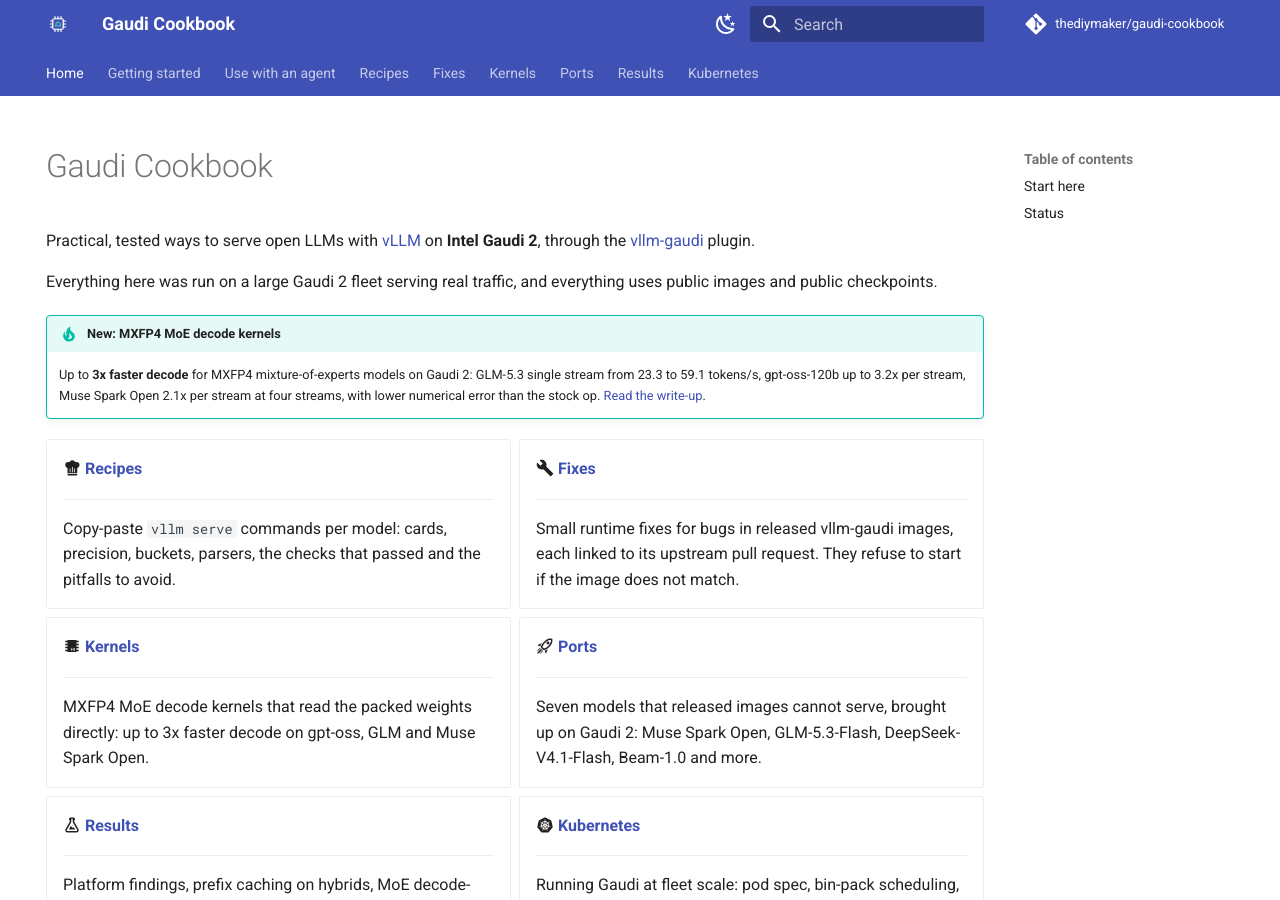
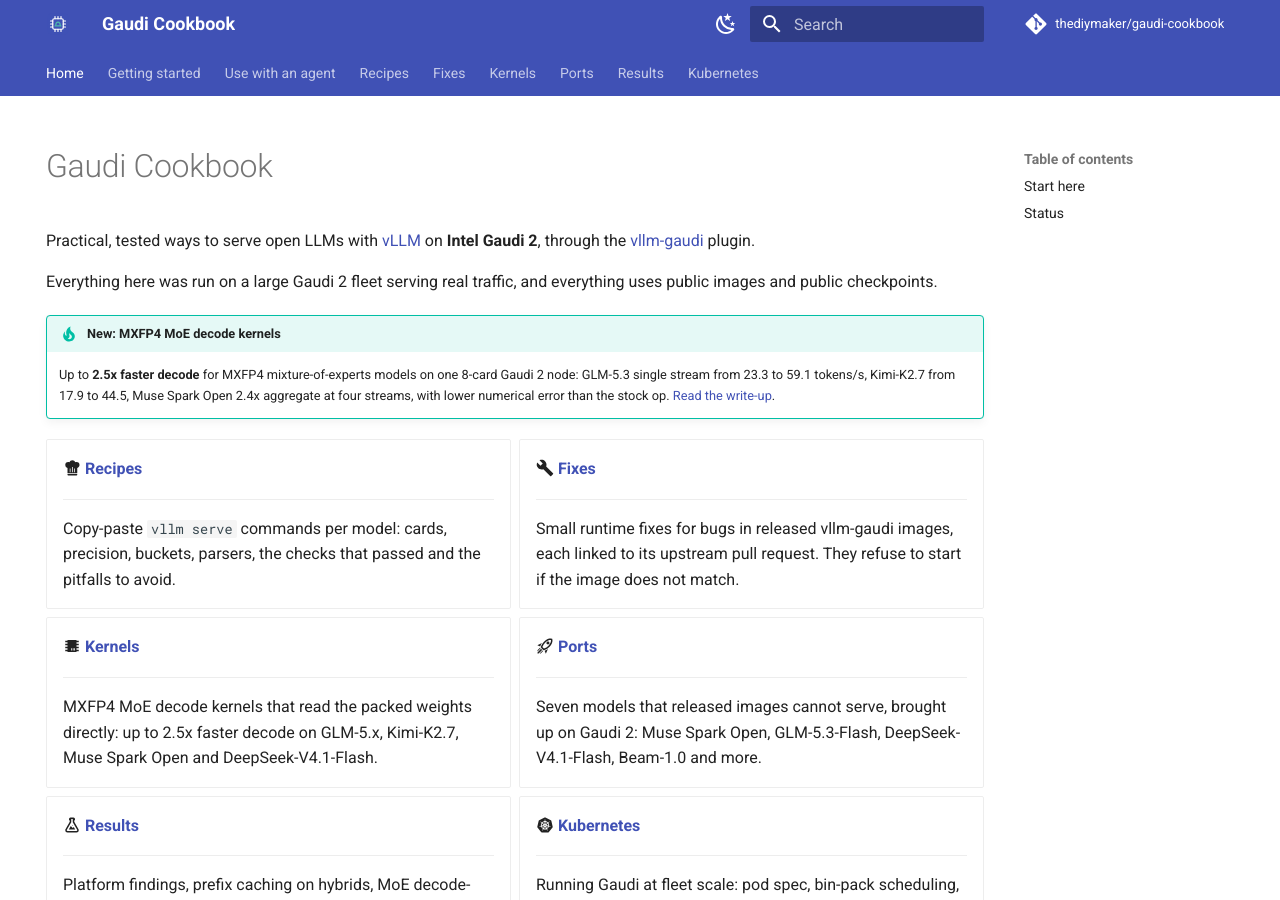
Before and after one commit to thediymaker/gaudi-cookbook, an MkDocs documentation site: the page built from docs/index.md, in a window 1280 px wide and 900 px high. Built offline with MkDocs 1.6.1 and Material for MkDocs 9.7.7, drawn with Linux system fonts in a browser that asks for light colours; comment, search, counter and statistics services are not loaded.

Commit message:
Lead the kernel spotlight with GLM-5.3, Kimi and Muse Spark Open; link every model's recipe

```diff
--- a/docs/index.md
+++ b/docs/index.md
@@ -12,9 +12,9 @@
 public images and public checkpoints.
 
 !!! tip "New: MXFP4 MoE decode kernels"
-    Up to **3x faster decode** for MXFP4 mixture-of-experts models on Gaudi 2: GLM-5.3 single stream from 23.3 to
-    59.1 tokens/s, gpt-oss-120b up to 3.2x per stream, Muse Spark Open 2.1x per stream at four streams, with lower
-    numerical error than the stock op. [Read the write-up](kernels/mxfp4-moe.md).
+    Up to **2.5x faster decode** for MXFP4 mixture-of-experts models on one 8-card Gaudi 2 node: GLM-5.3 single
+    stream from 23.3 to 59.1 tokens/s, Kimi-K2.7 from 17.9 to 44.5, Muse Spark Open 2.4x aggregate at four streams,
+    with lower numerical error than the stock op. [Read the write-up](kernels/mxfp4-moe.md).
 
 <div class="grid cards" markdown>
 
@@ -36,8 +36,8 @@
 
     ---
 
-    MXFP4 MoE decode kernels that read the packed weights directly: up to 3x
-    faster decode on gpt-oss, GLM and Muse Spark Open.
+    MXFP4 MoE decode kernels that read the packed weights directly: up to 2.5x
+    faster decode on GLM-5.x, Kimi-K2.7, Muse Spark Open and DeepSeek-V4.1-Flash.
 
 -   :material-rocket-launch-outline: **[Ports](ports/index.md)**
 
```
Also changed, not shown: README.md (+6 -6 lines), docs/agents.md (+1 -1 lines), docs/kernels/mxfp4-moe.md (+5 -3 lines), 1 other file.
